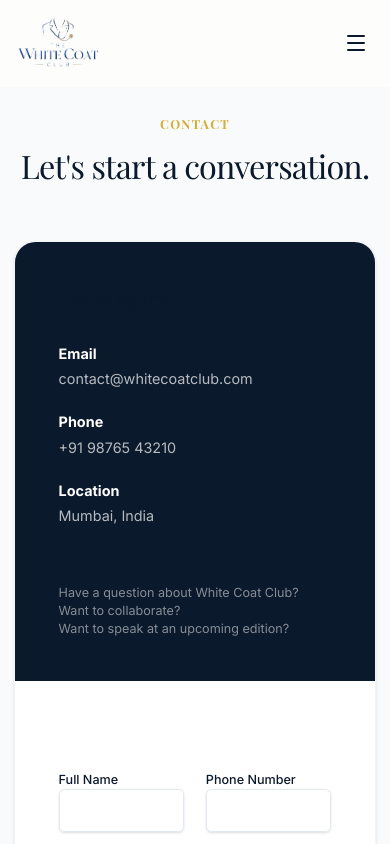
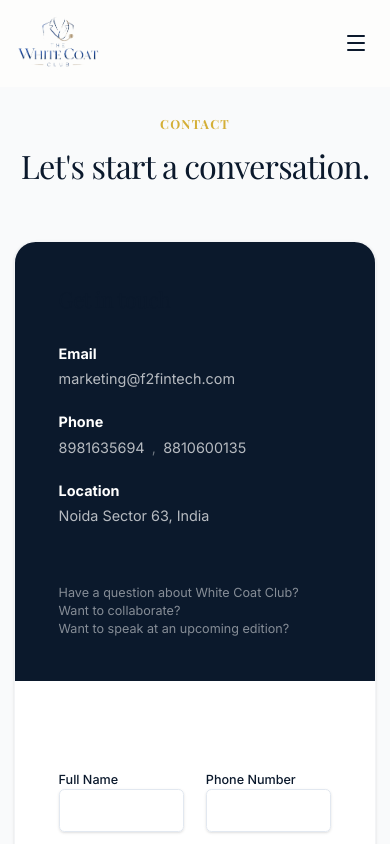
Before and after one commit to f2-fintech/wcc-main, a Next.js app: page /contact in a window 390 px wide. Shown: the top 844 px of the page. Built offline with nearby package versions, Linux system fonts and the light colour scheme; a web font is replaced by a local one.

Commit message:
Update contact details with email, phone numbers, and Noida location

```diff
--- a/src/app/(public)/contact/page.tsx
+++ b/src/app/(public)/contact/page.tsx
@@ -61,15 +61,21 @@
             <div className="space-y-6 text-white/70">
               <div>
                 <strong className="block text-white mb-1">Email</strong>
-                contact@whitecoatclub.com
+                <a href="mailto:marketing@f2fintech.com" className="hover:text-accent transition-colors">
+                  marketing@f2fintech.com
+                </a>
               </div>
               <div>
                 <strong className="block text-white mb-1">Phone</strong>
-                +91 98765 43210
+                <div className="flex flex-wrap items-center gap-x-2 gap-y-1">
+                  <a href="tel:8981635694" className="hover:text-accent transition-colors">8981635694</a>
+                  <span className="text-white/40">,</span>
+                  <a href="tel:8810600135" className="hover:text-accent transition-colors">8810600135</a>
+                </div>
               </div>
               <div>
                 <strong className="block text-white mb-1">Location</strong>
-                Mumbai, India
+                Noida Sector 63, India
               </div>
             </div>
 
--- a/src/app/api/public/contact/route.ts
+++ b/src/app/api/public/contact/route.ts
@@ -40,7 +40,7 @@
             <p style="font-size: 13px; color: #9ca3af; margin: 0;">
               Warm regards,<br />
               <strong style="color: #0A192F;">White Coat Club Team</strong><br />
-              Mumbai, India &bull; <a href="mailto:contact@whitecoatclub.com" style="color: #C5A880; text-decoration: none;">contact@whitecoatclub.com</a>
+              Noida Sector 63, India &bull; <a href="mailto:marketing@f2fintech.com" style="color: #C5A880; text-decoration: none;">marketing@f2fintech.com</a>
             </p>
           </div>
         `,
--- a/src/components/layout/Footer.tsx
+++ b/src/components/layout/Footer.tsx
@@ -42,9 +42,16 @@
           <div>
             <h4 className="font-bold mb-6">Contact Us</h4>
             <ul className="space-y-3 text-white/70">
-              <li>contact@whitecoatclub.com</li>
-              <li>+91 98765 43210</li>
-              <li>Mumbai, India</li>
+              <li>
+                <a href="mailto:marketing@f2fintech.com" className="hover:text-white transition-colors">
+                  marketing@f2fintech.com
+                </a>
+              </li>
+              <li>
+                <a href="tel:8981635694" className="hover:text-white transition-colors">8981635694</a>,{" "}
+                <a href="tel:8810600135" className="hover:text-white transition-colors">8810600135</a>
+              </li>
+              <li>Noida Sector 63, India</li>
             </ul>
           </div>
         </div>
```
